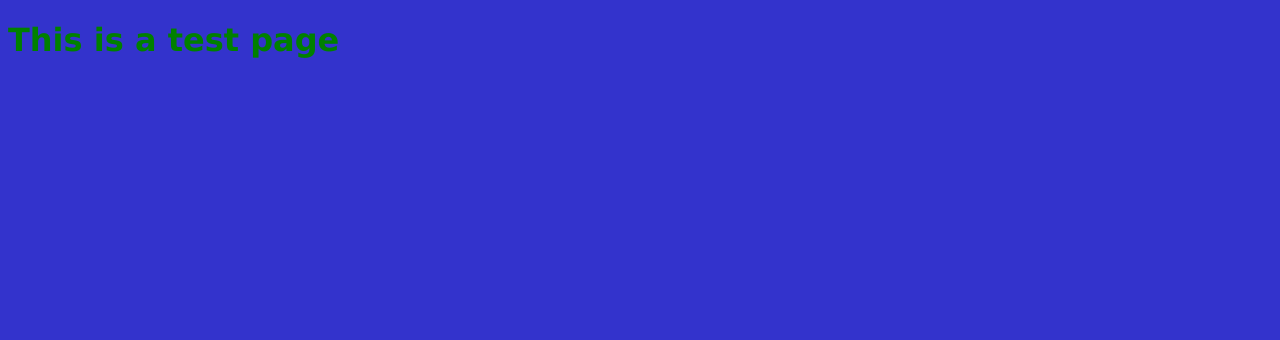
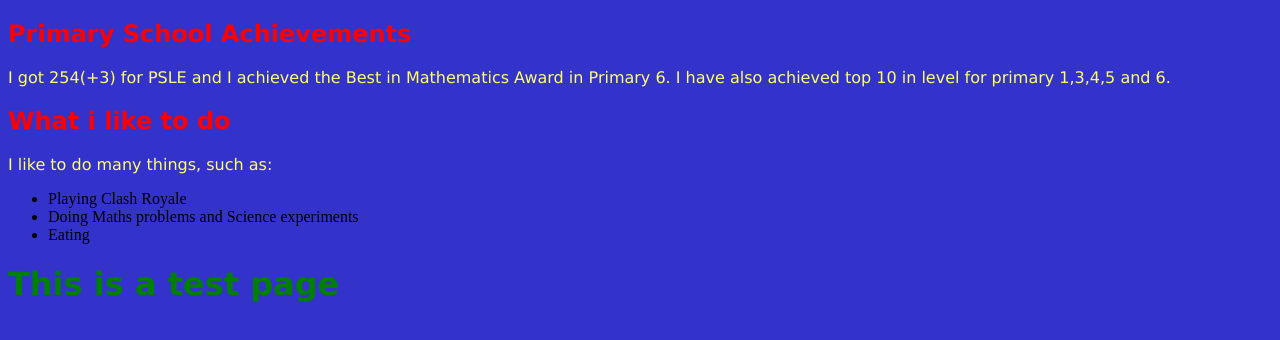
Before and after one commit to dhsiangoh/dhsiangoh.github.io, a plain HTML site: page test.html in a window 1280 px wide. Drawn offline with Linux system fonts and the light colour scheme.

Commit message:
Update test.html

```diff
--- a/test.html
+++ b/test.html
@@ -4,7 +4,16 @@
 <link rel="stylesheet" href="style.css" />
 <title> Test Page</title>
 </head>
-<body>
+<h2>Primary School Achievements</h2>
+    <p>I got 254(+3) for PSLE and I achieved the Best in Mathematics Award in Primary 6. I have also achieved top 10 in level for primary 1,3,4,5 and 6.</p>
+<h2>What i like to do</h2>
+<p>I like to do many things, such as:</p>
+<ul>
+<li>Playing Clash Royale</li>
+<li>Doing Maths problems and Science experiments</li>
+<li>Eating</li>
+</ul>
+  <body>
 <h1>This is a test page</h1>
 </body>
 
```
